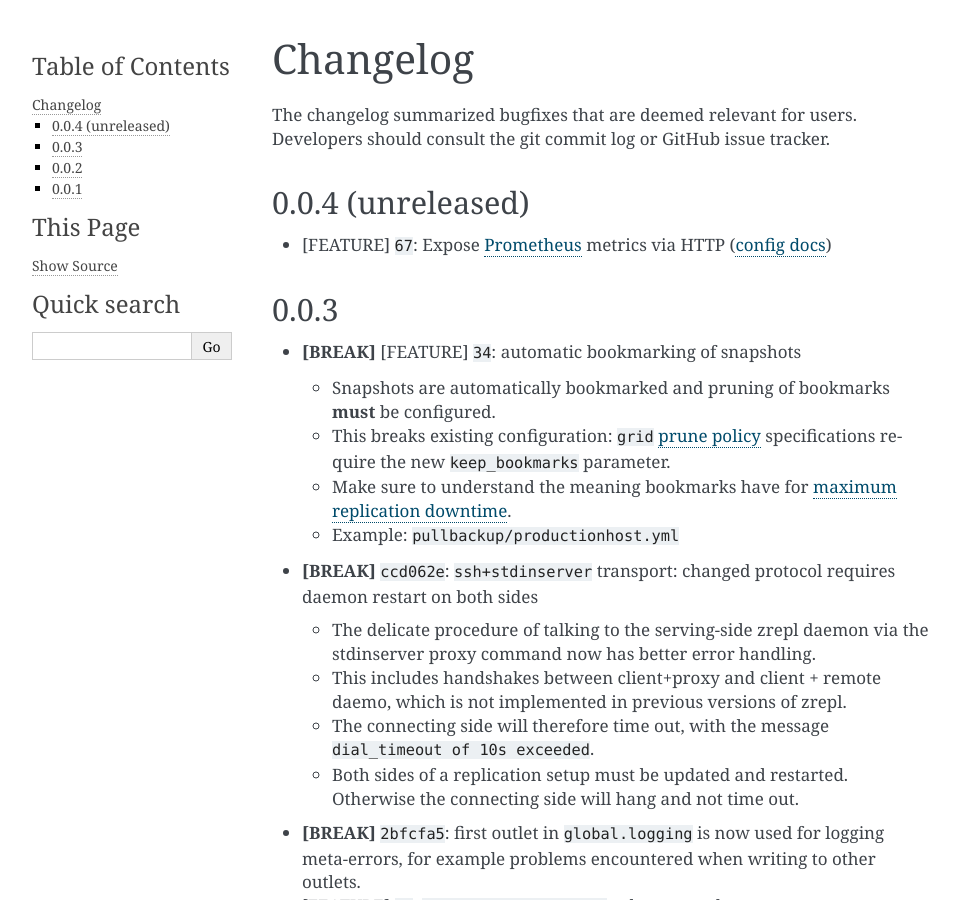
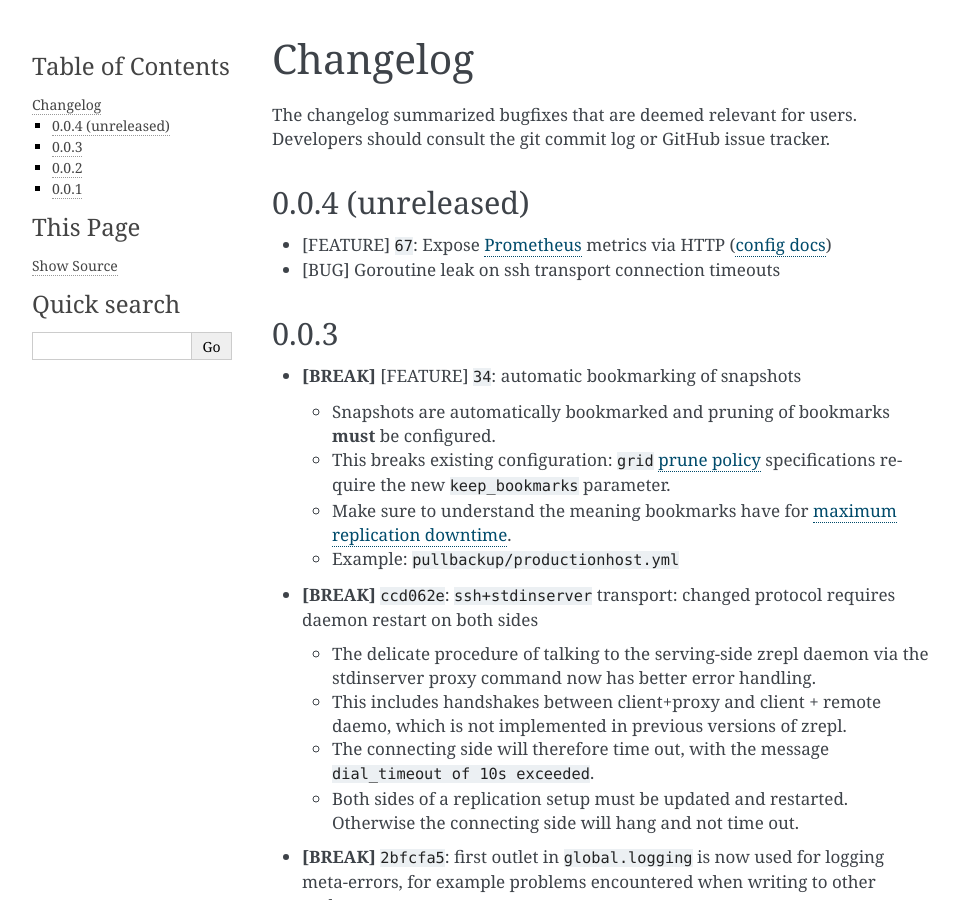
Before and after one commit to zrepl/zrepl, a Sphinx documentation site: the page built from docs/changelog.rst, in a window 1280 px wide and 900 px high. Shown: the whole window, without its empty margins (148-1107 px from the left). Built offline with Sphinx 7.4.7, drawn with Linux system fonts in a browser that asks for light colours; the version number could not be read and is left out; cross-references to code outside the pages are shown as plain code.

Commit message:
rpc: bump go-netssh package to address goroutine leak on timeouts

```diff
--- a/docs/changelog.rst
+++ b/docs/changelog.rst
@@ -14,6 +14,7 @@ Developers should consult the git commit log or GitHub issue tracker.
 ------------------
 
 * |feature| :issue:`67`: Expose `Prometheus <https://prometheus.io>`_ metrics via HTTP (:ref:`config docs <monitoring-prometheus>`)
+* |bugfix| Goroutine leak on ssh transport connection timeouts
 
 0.0.3
 -----
```
Also changed, not shown: 1 other file.
